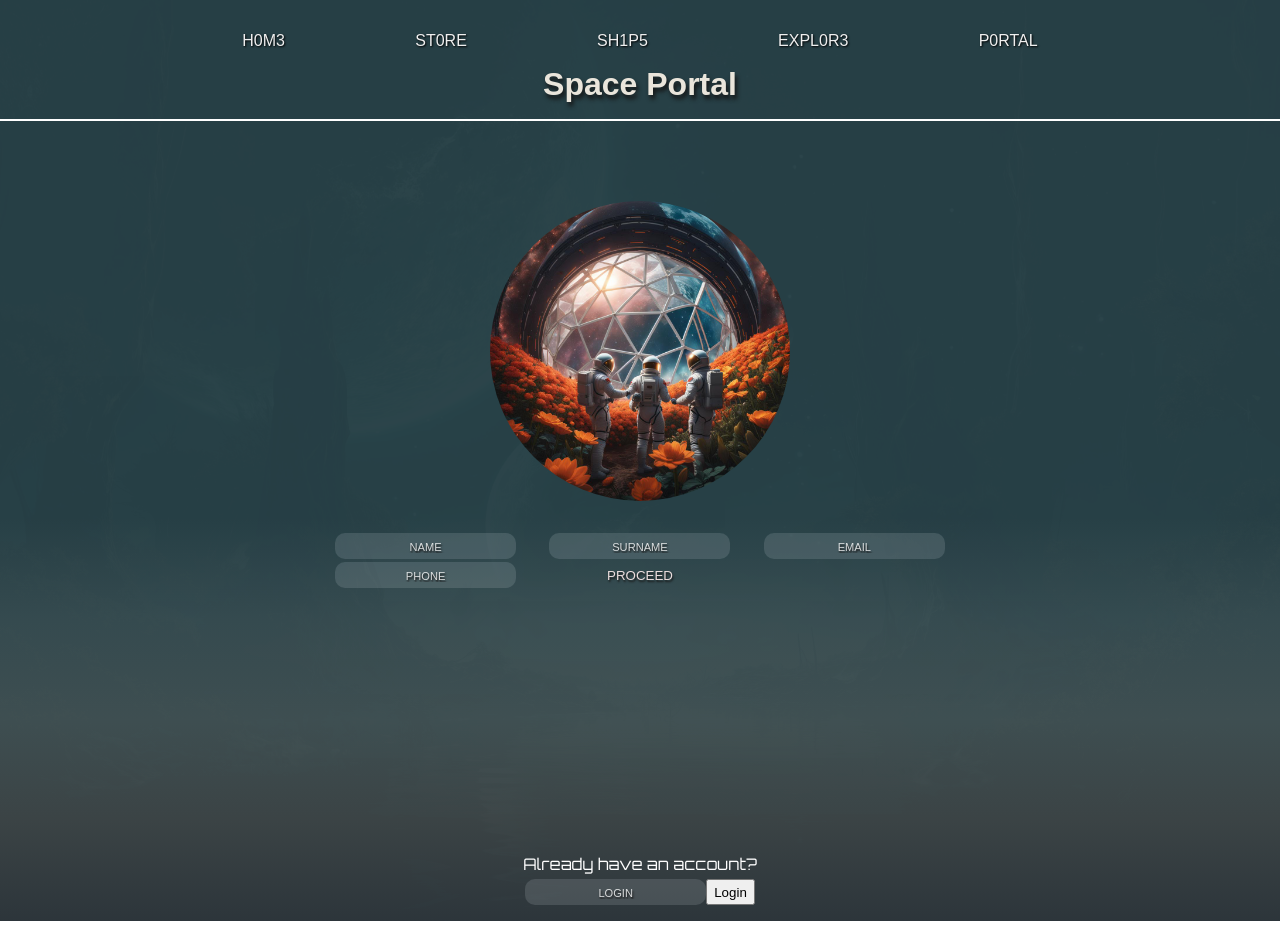
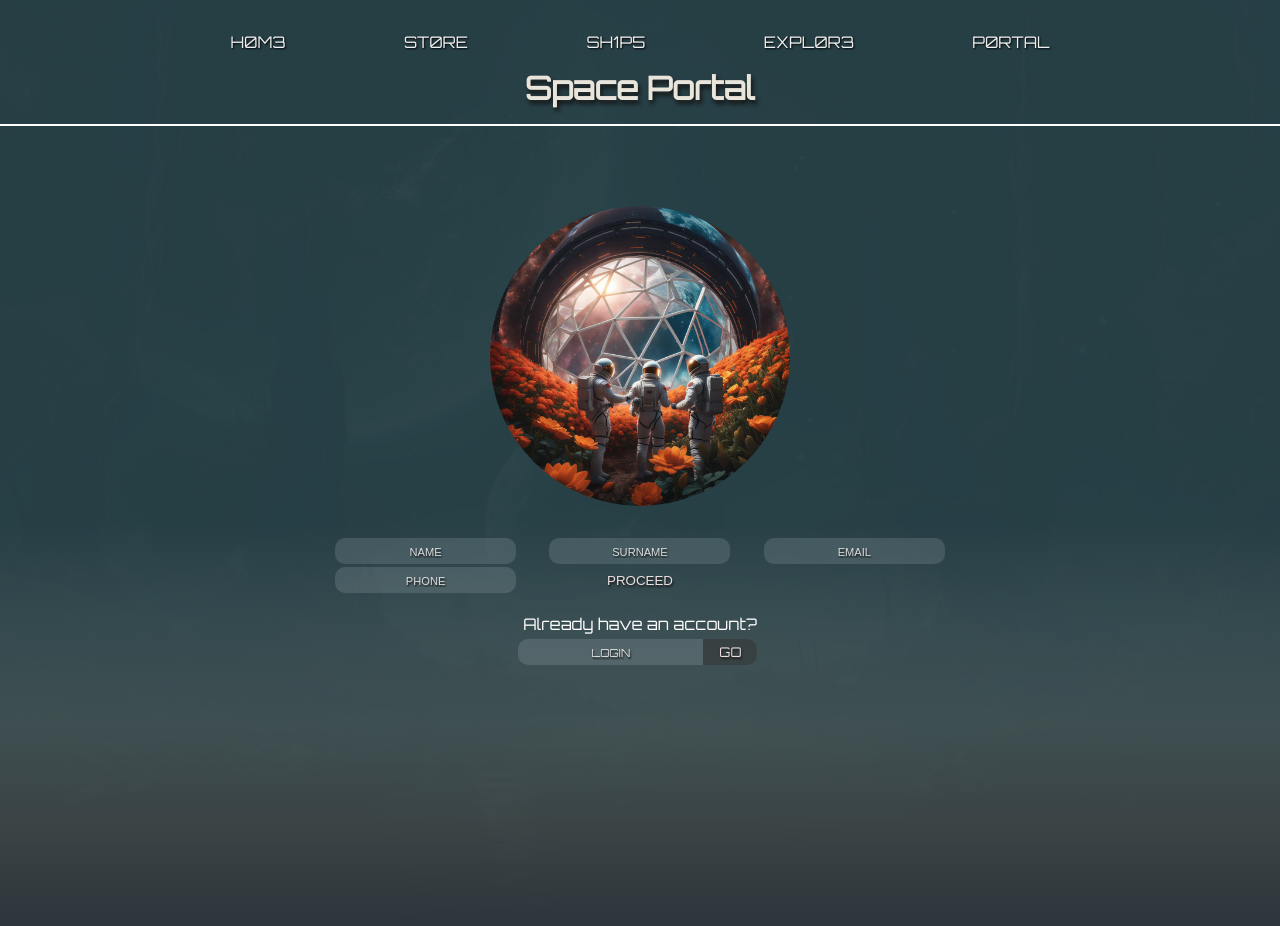
Before and after one commit to thegroosalugg/Andromeda, a React (Vite) app: page /user/1 in a window 1280 px wide. Built offline with nearby package versions, Linux system fonts and the light colour scheme; a web font is replaced by a local one.

Commit message:
login component styling.

```diff
--- a/src/components/banner/Banner.module.css
+++ b/src/components/banner/Banner.module.css
@@ -10,6 +10,7 @@
 
 .banner span {
   font-size: 1em;
+  font-family: 'Orbitron', sans-serif;
   color: #ffffff;
   text-shadow: 2px 4px 4px rgb(66, 62, 62);
   margin-left: auto;
--- a/src/components/form/Form.module.css
+++ b/src/components/form/Form.module.css
@@ -10,8 +10,6 @@
   flex-grow: 1;
   display: flex;
   flex-direction: column;
-  justify-content: center;
-  align-items: center;
   padding-bottom: 1rem;
 }
 
@@ -22,7 +20,7 @@
   place-items: center;
   width: 40rem;
   max-width: 100vw;
-  margin: 1rem auto auto;
+  margin: 1rem auto; /* adjust this if form becomes the final element in the overlay */
 }
 
 .form button {
--- a/src/components/form/Form.tsx
+++ b/src/components/form/Form.tsx
@@ -5,13 +5,13 @@ import Booking from '@/models/Booking';
 import Input from './Input';
 import Select from './Select';
 import Dates from './Dates';
+import Login from './Login';
 import useSearch from '@/hooks/useSearch';
 import { validateUser, validateBooking } from '@/util/validateForm';
 import { addBooking, addUser } from '@/store/userSlice';
 import { setErrors, clearForm } from '@/store/formSlice';
 import { RootState } from '@/store/types';
 import css from './Form.module.css';
-import Login from './Login';
 // import { useNavigate } from 'react-router-dom';
 
 export default function Form({ withBooking }: { withBooking?: boolean }) {
@@ -78,7 +78,7 @@ export default function Form({ withBooking }: { withBooking?: boolean }) {
           PROCEED
         </motion.button>
       </motion.form>
-      <Login />
+      {!user && <Login />}
     </div>
   );
 }
--- a/src/components/form/Input.module.css
+++ b/src/components/form/Input.module.css
@@ -7,6 +7,11 @@
   text-align: center;
   border: none;
   outline: none;
+}
+
+.login {
+  border-radius: 10px 0 0 10px;
+  font-family: 'Orbitron', sans-serif;
 }
 
 .datepicker {
--- a/src/components/form/Input.tsx
+++ b/src/components/form/Input.tsx
@@ -7,20 +7,21 @@ import { updateData } from '@/store/formSlice';
 import { FormData } from '@/models/FormData';
 import { RootState } from '@/store/types';
 
-const Input = ({ id, ...props }: { id: keyof FormData }) => {
+const Input = ({ id, login, ...props }: { id: keyof FormData; login?: boolean }) => {
   const { x, delay, backgroundColor } = useErrorAnimation(id);
   const dispatch = useDispatch();
-  const { data, errors } = useSelector((state: RootState) => state.form)
+  const { data, errors } = useSelector((state: RootState) => state.form);
+  const scale = login ? 1 : 1.1;
 
   function changeHandler(event: React.ChangeEvent<HTMLInputElement>) {
-    dispatch(updateData({id, value: event.currentTarget.value}))
+    dispatch(updateData({ id, value: event.currentTarget.value }));
   }
 
   return (
     <motion.input
       // autocomplete data does not re-trigger onChange state updates, so some animations won't play until user types. So off it goes instead.
       autoComplete='go-away' // removed name/id as I control all data. This prop also needs to be set to disable autocomplete
-      className={css.input}
+      className={`${css.input} ${login ? css.login : ''}`}
       placeholder={errors[id] ? errors[id] : id.toUpperCase()}
       onChange={changeHandler}
       value={data[id]}
@@ -31,8 +32,8 @@ const Input = ({ id, ...props }: { id: keyof FormData }) => {
         x,
         transition: { type: 'easeIn', delay },
       }}
-      whileFocus={{ scale: 1.1 }}
-      whileHover={{ scale: 1.1 }}
+      whileFocus={{ scale }}
+      whileHover={{ scale }}
       transition={{ type: 'easeIn', duration: 0.5 }}
     />
   );
--- a/src/components/form/Login.module.css
+++ b/src/components/form/Login.module.css
@@ -1,7 +1,8 @@
 .login {
   display: flex;
   flex-direction: column;
-  align-items: center;
+  width: fit-content;
+  margin: 0 auto;
 }
 
 .login p {
@@ -13,4 +14,15 @@
 
 .row {
   display: flex;
+  align-items: center;
 }
+
+.row button {
+  padding: 0.3rem 1rem;
+  color: rgb(235, 222, 222);
+  background-color: rgba(51, 53, 54, 0.552);
+  text-shadow: 1px 2px 2px rgb(23, 23, 23);
+  border-radius: 0 10px 10px 0;
+  font-family: 'Orbitron', sans-serif;
+  border: none;
+}
--- a/src/components/form/Login.tsx
+++ b/src/components/form/Login.tsx
@@ -1,14 +1,15 @@
+import { motion } from 'framer-motion';
 import Input from './Input';
-import css from './Login.module.css'
+import css from './Login.module.css';
 
 export default function Login() {
   return (
-    <div className={css.login}>
+    <motion.div className={css.login} whileHover={{ scale: 1.2 }}>
       <p>Already have an account?</p>
       <div className={css.row}>
-        <Input id='login' />
-        <button>Login</button>
+        <Input id='login' login />
+        <motion.button whileHover={{ color: '#FFA500' }}>GO</motion.button>
       </div>
-    </div>
+    </motion.div>
   );
 }
--- a/src/components/header/Header.module.css
+++ b/src/components/header/Header.module.css
@@ -6,5 +6,6 @@
 }
 
 .header h1 {
+  font-family: 'Orbitron', sans-serif;
   margin: 0;
 }
--- a/src/components/navigation/Navigation.module.css
+++ b/src/components/navigation/Navigation.module.css
@@ -20,6 +20,8 @@
 .nav a {
   text-decoration: none;
   font-size: 1rem;
+  font-family: 'Orbitron', sans-serif;
+
   transition: 0.4s ease-in-out;
 }
 
--- a/src/pageContent/spaceships/article/Article.module.css
+++ b/src/pageContent/spaceships/article/Article.module.css
@@ -22,6 +22,7 @@
 .content h3 {
   padding: 0.8rem;
   margin: 0;
+  font-family: 'Orbitron', sans-serif;
   text-align: center;
   border-radius: 5px 5px 0 0;
   background: linear-gradient(
```
